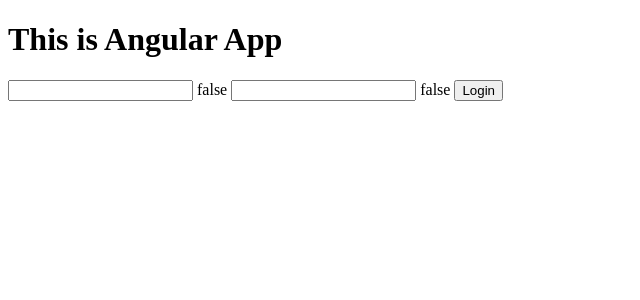
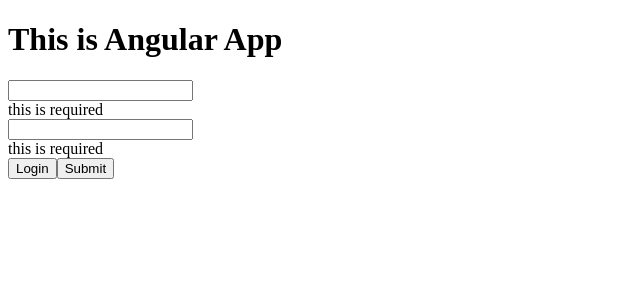
Before and after one commit to TooBag/FIRST-Angular-App, an Angular app in the folder AnguarApp/: page / in a window 1280 px wide. Shown: the top 300 px of the page, without its empty margins (0-640 px from the left). Built offline with nearby package versions, Linux system fonts and the light colour scheme.

Commit message:
layout
full form ui

```diff
--- a/AnguarApp/src/app/form/login/login.component.html
+++ b/AnguarApp/src/app/form/login/login.component.html
@@ -1,7 +1,22 @@
 <div>
-      <input required type="text" [(ngModel)]="username" #usernameRef="ngModel"/>
-        {{usernameRef.valid}}
-      <input required type="password" [(ngModel)]="password" #passwordRef="ngModel"/>
-        {{passwordRef.valid}}
-      <button (click)="onClick()">Login</button>
+  <form #formRef="ngForm" (ngSubmit)="onSubmit(formRef.value)">
+    <input type="text"
+      name="username"
+      [(ngModel)]="username"
+      #usernameRef="ngModel"
+      required
+      minlength="3"
+      />
+      <div *ngIf="usernameRef.errors?.required">this is required</div>
+      <div *ngIf="usernameRef.errors?.minlength">should be at least 3 charactors</div>
+    <input type="password"
+      name="password"
+      [(ngModel)]="password"
+      #passwordRef="ngModel"
+      required
+      />
+      <div *ngIf="passwordRef.errors?.required">this is required</div>
+    <button (click)="onClick()">Login</button>
+    <button type="submit">Submit</button>
+  </form>
 </div>
--- a/AnguarApp/src/app/form/login/login.component.ts
+++ b/AnguarApp/src/app/form/login/login.component.ts
@@ -22,4 +22,7 @@
     this.service.loginWithCredentials(this.username, this.password));
   }
 
+  onSubmit(formValue) {
+    console.log(formValue);
+  }
 }
```
